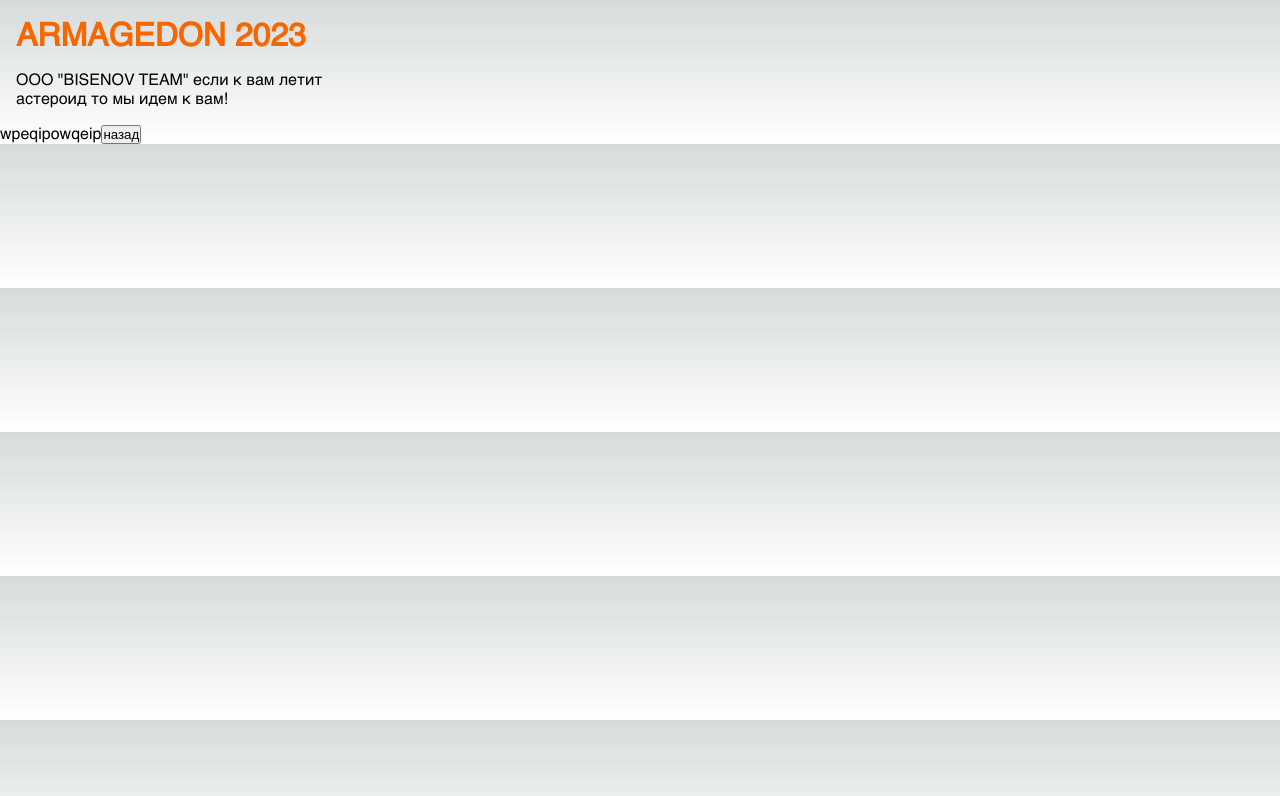
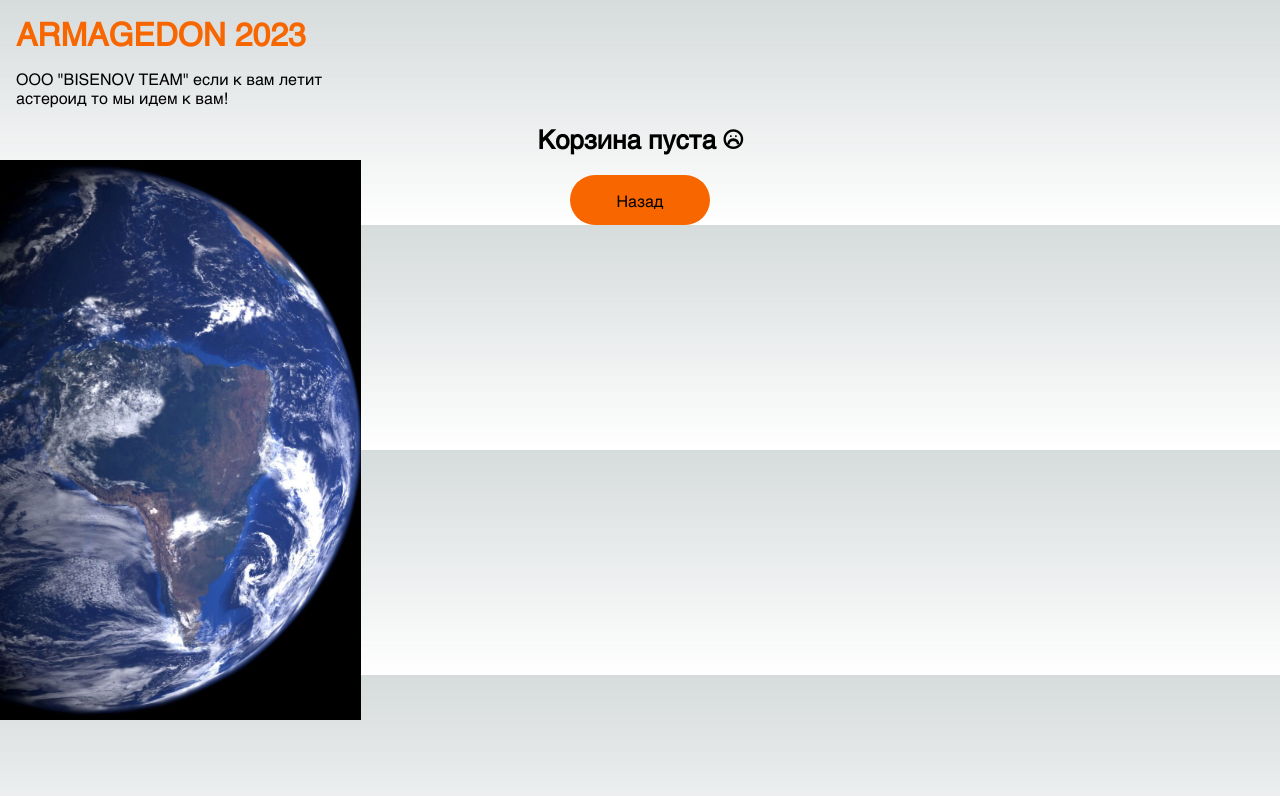
Before and after one commit to temirhanb/nasa-asteroid, a Next.js app: page /cart in a window 1280 px wide. Shown: the top 796 px of the page. Built offline with nearby package versions, Linux system fonts and the light colour scheme.

Commit message:
- add cart page - add asteroid page

```diff
--- a/src/pages/cart.tsx
+++ b/src/pages/cart.tsx
@@ -1,15 +1,47 @@
 import Link from "next/link";
+import { stateAsteroid } from "../utility/index";
+import styles from '@/styles/main/cart.module.css'
+import { LeftSide } from "../component/MainPage/LeftSide/index";
 
 const Cart = () => {
+
+  const handlerClick = () => {
+    stateAsteroid.length = 0;
+  }
+  if (stateAsteroid.length === 0) {
+    return (
+      <div className={styles.container}>
+        <div className={styles.title}>Корзина пуста &#9785;</div>
+        <LeftSide/>
+        <Link href={'/'}>
+          <div className={styles.button}>
+            <span>Назад</span>
+          </div>
+        </Link>
+      </div>
+    )
+  }
   return (
-    <div>
-      wpeqipowqeip
+    <div className={styles.container}>
+      <div className={styles.title}>Список выбранных астероидов</div>
+      <LeftSide/>
+      {stateAsteroid.map(item => {
+        console.log(item)
+        return (
+          <div className={styles.asteroid}>
+            <div>Название: {item.name}</div>
+            <div>Диаметр: {item.diameter}</div>
+            <div>Расстояние: {item.distanceLunar}</div>
+            <div>Дата приближения: {item.dataFull}</div>
+            <div>Опасен: {item.hazard ? 'да' : 'нет'}</div>
+          </div>
+        )
+      })}
       <Link href={'/'}>
-        <button>назад
-        </button>
+        <div className={styles.button} onClick={handlerClick}>
+          <span>Уничтожить</span>
+        </div>
       </Link>
-
-
     </div>
   )
 }
--- a/src/styles/main/asteroid.module.css
+++ b/src/styles/main/asteroid.module.css
@@ -17,6 +17,7 @@
 
 .asteroidDescription{
   display: grid;
+  width: 100%;
   grid-template-columns: 35% 30% 35%;
 }
 
--- /dev/null
+++ b/src/styles/main/cart.module.css
@@ -0,0 +1,27 @@
+.container{
+  display: flex;
+  justify-content: center;
+  align-items: center;
+  flex-direction: column;
+}
+
+.title{
+  font-size: 26px;
+  font-weight: 700;
+  line-height: 32px;
+  margin-bottom: 20px;
+}
+
+.asteroid{
+  padding-bottom: 10px;
+}
+
+.button{
+  background: #F86600;
+  width: 140px;
+  height: 50px;
+  border-radius: 25px;
+  display: flex;
+  justify-content: center;
+  align-items: center;
+}
--- /dev/null
+++ b/src/utility/index.ts
@@ -0,0 +1 @@
+export const stateAsteroid:Array<any> = [];
```
Also changed, not shown: src/component/MainPage/Asteroid/index.tsx (+26 -5 lines), src/component/MainPage/MidSide/index.tsx (+9 -9 lines), src/component/MainPage/RightSide/index.tsx (+11 -5 lines), src/pages/asteroid.tsx (added, +8 -0 lines), src/pages/index.tsx (+6 -3 lines).
